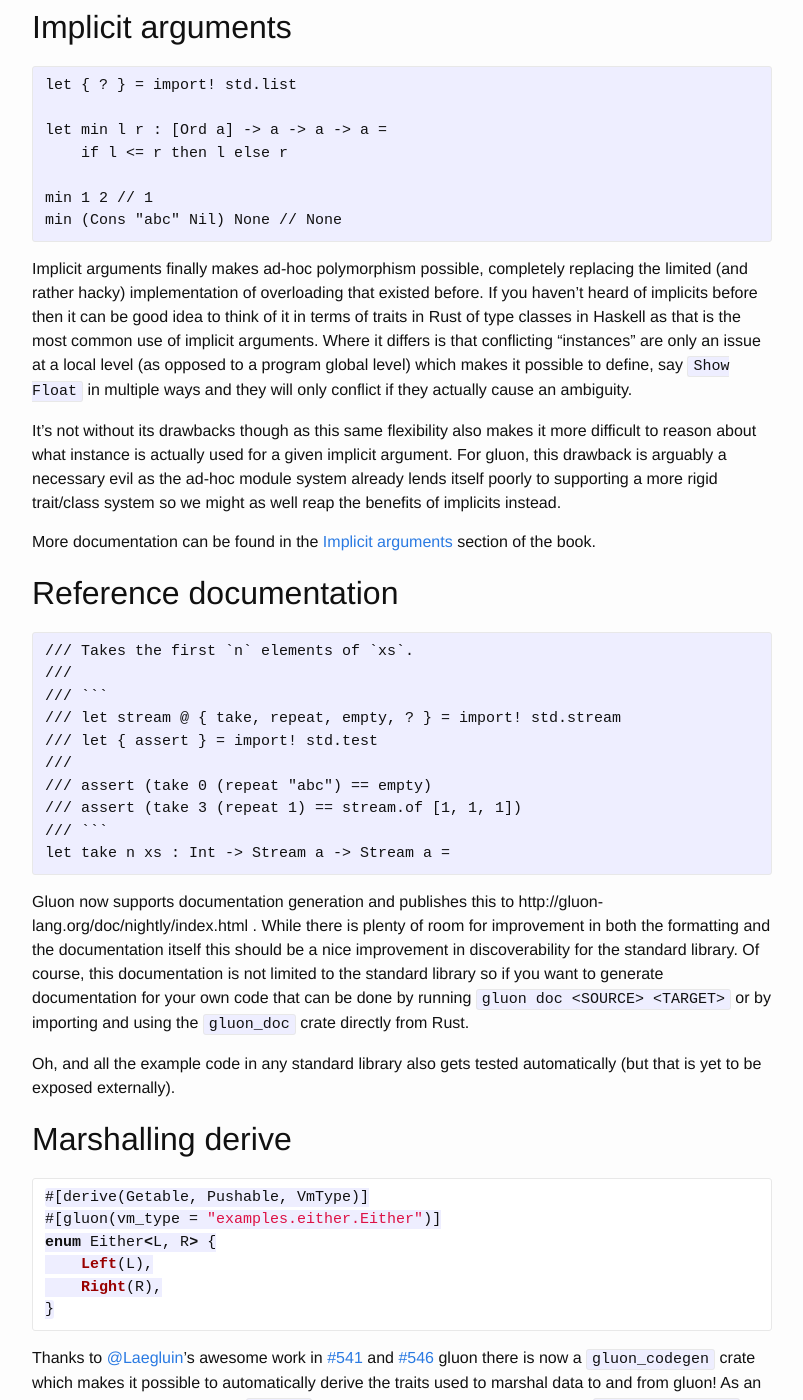
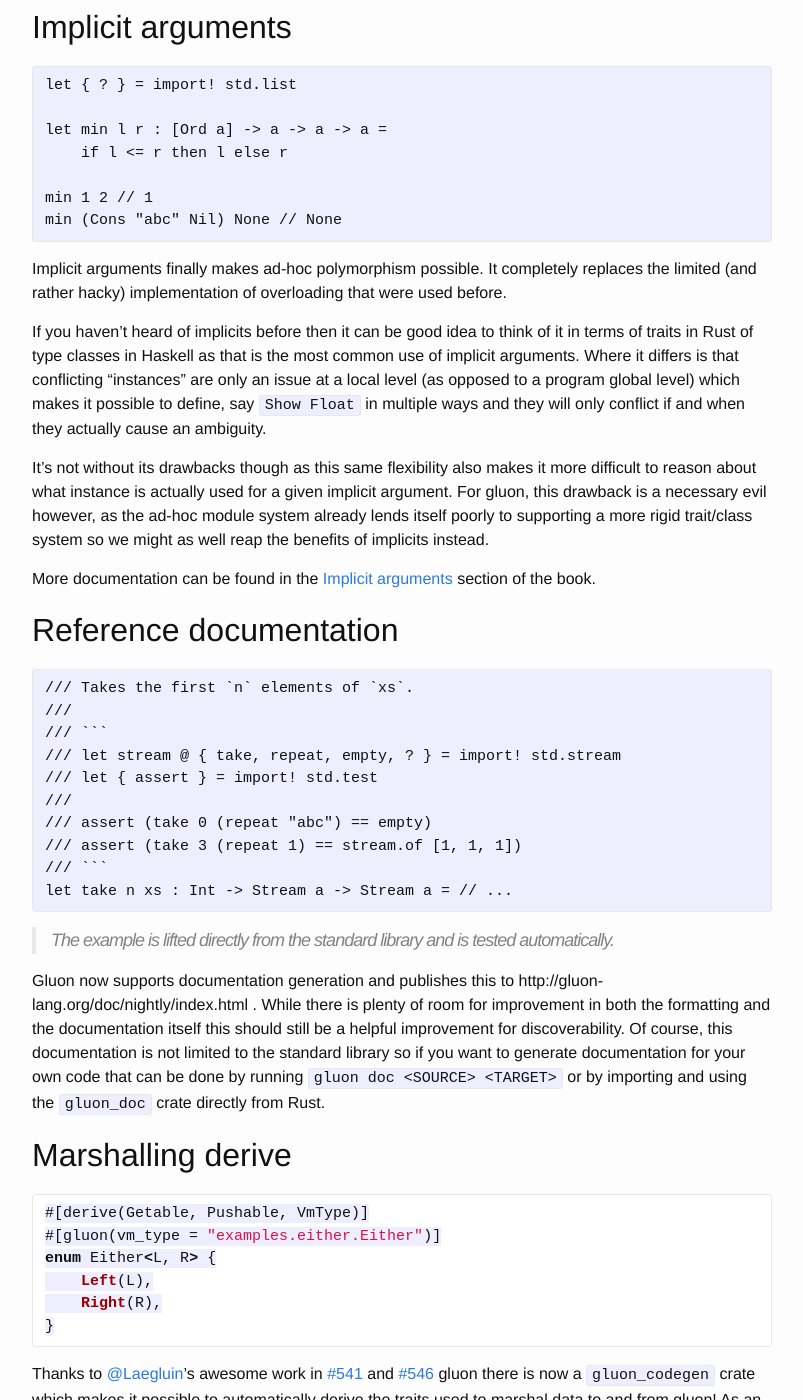
Before and after one commit to Marwes/Marwes.github.io, a Jekyll site: the page built from _posts/2018-06-06-gluon-0.8.markdown, in a window 1280 px wide and 1400 px high, scrolled down 383 px. Shown: the whole window, without its empty margins (238-1041 px from the left). Built offline with Jekyll 4.4.1, drawn with Linux system fonts in a browser that asks for light colours; some of the changed text lies outside the part shown.

Commit message:
Update 2018-06-06-gluon-0.8.markdown

````diff
--- a/_posts/2018-06-06-gluon-0.8.markdown
+++ b/_posts/2018-06-06-gluon-0.8.markdown
@@ -22,9 +22,11 @@ min 1 2 // 1
 min (Cons "abc" Nil) None // None
 ```
 
-Implicit arguments finally makes ad-hoc polymorphism possible, completely replacing the limited (and rather hacky) implementation of overloading that existed before. If you haven't heard of implicits before then it can be good idea to think of it in terms of traits in Rust of type classes in Haskell as that is the most common use of implicit arguments. Where it differs is that conflicting "instances" are only an issue at a local level (as opposed to a program global level) which makes it possible to define, say `Show Float` in multiple ways and they will only conflict if they actually cause an ambiguity.
+Implicit arguments finally makes ad-hoc polymorphism possible. It completely replaces the limited (and rather hacky) implementation of overloading that were used before.
 
-It's not without its drawbacks though as this same flexibility also makes it more difficult to reason about what instance is actually used for a given implicit argument. For gluon, this drawback is arguably a necessary evil as the ad-hoc module system already lends itself poorly to supporting a more rigid trait/class system so we might as well reap the benefits of implicits instead.
+If you haven't heard of implicits before then it can be good idea to think of it in terms of traits in Rust of type classes in Haskell as that is the most common use of implicit arguments. Where it differs is that conflicting "instances" are only an issue at a local level (as opposed to a program global level) which makes it possible to define, say `Show Float` in multiple ways and they will only conflict if and when they actually cause an ambiguity.
+
+It's not without its drawbacks though as this same flexibility also makes it more difficult to reason about what instance is actually used for a given implicit argument. For gluon, this drawback is a necessary evil however, as the ad-hoc module system already lends itself poorly to supporting a more rigid trait/class system so we might as well reap the benefits of implicits instead.
 
 More documentation can be found in the [Implicit arguments](http://gluon-lang.org/book/syntax-and-semantics.html#implicit-arguments) section of the book.
 
@@ -40,13 +42,11 @@ More documentation can be found in the [Implicit arguments](http://gluon-lang.or
 /// assert (take 0 (repeat "abc") == empty)
 /// assert (take 3 (repeat 1) == stream.of [1, 1, 1])
 /// ```
-let take n xs : Int -> Stream a -> Stream a =
+let take n xs : Int -> Stream a -> Stream a = // ...
 ```
+> The example is lifted directly from the standard library and is tested automatically.
 
-Gluon now supports documentation generation and publishes this to http://gluon-lang.org/doc/nightly/index.html . While there is plenty of room for improvement in both the formatting and the documentation itself this should be a nice improvement in discoverability for the standard library. Of course, this documentation is not limited to the standard library so if you want to generate documentation for your own code that can be done by running `gluon doc <SOURCE> <TARGET>` or by importing and using the `gluon_doc` crate directly from Rust.
-
-Oh, and all the example code in any standard library also gets tested automatically (but that is yet to be exposed externally).
-
+Gluon now supports documentation generation and publishes this to http://gluon-lang.org/doc/nightly/index.html . While there is plenty of room for improvement in both the formatting and the documentation itself this should still be a helpful improvement for discoverability. Of course, this documentation is not limited to the standard library so if you want to generate documentation for your own code that can be done by running `gluon doc <SOURCE> <TARGET>` or by importing and using the `gluon_doc` crate directly from Rust.
 
 ## Marshalling derive
 
````
Also changed, not shown: other parts of _posts/2018-06-06-gluon-0.8.markdown (+2 -2 lines).
